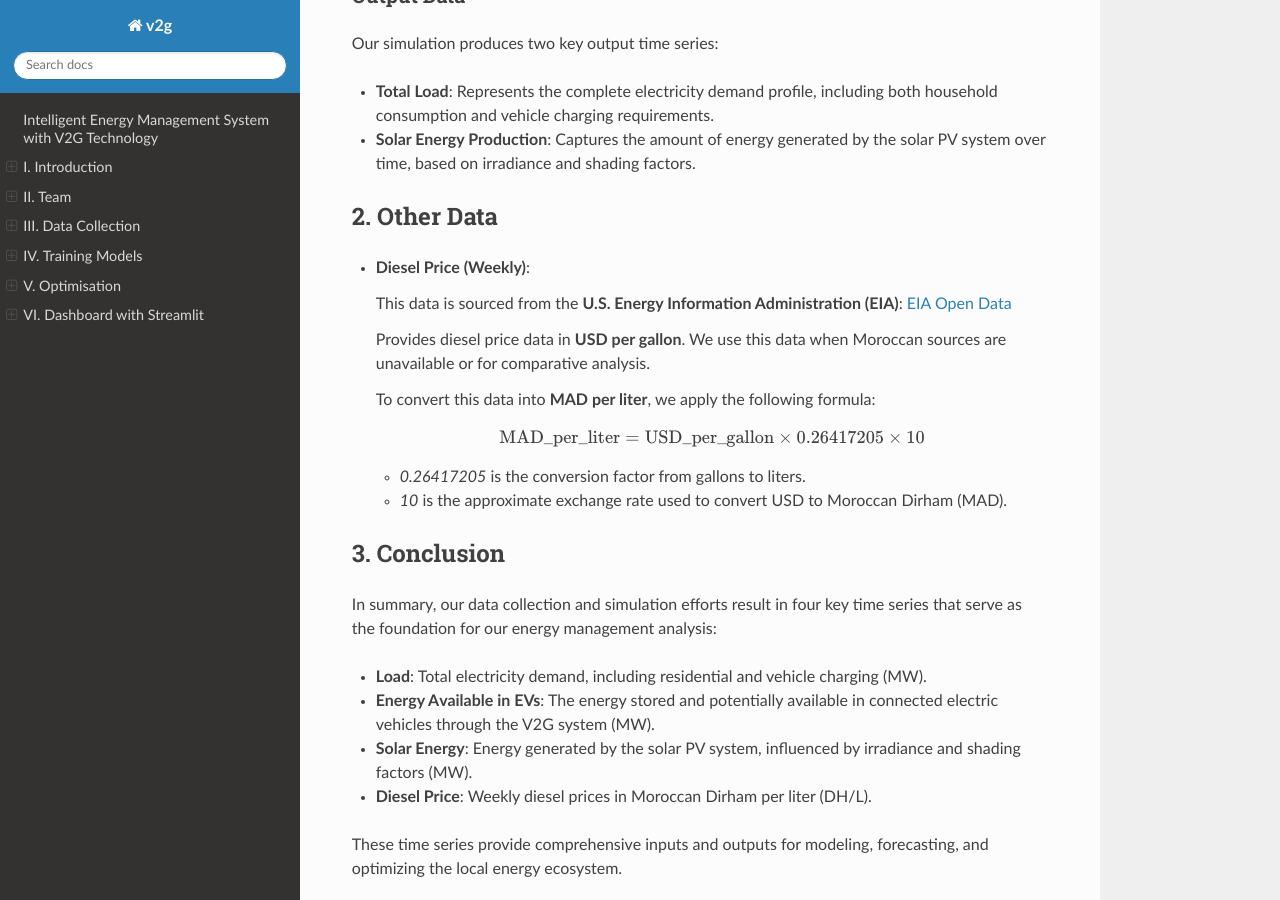
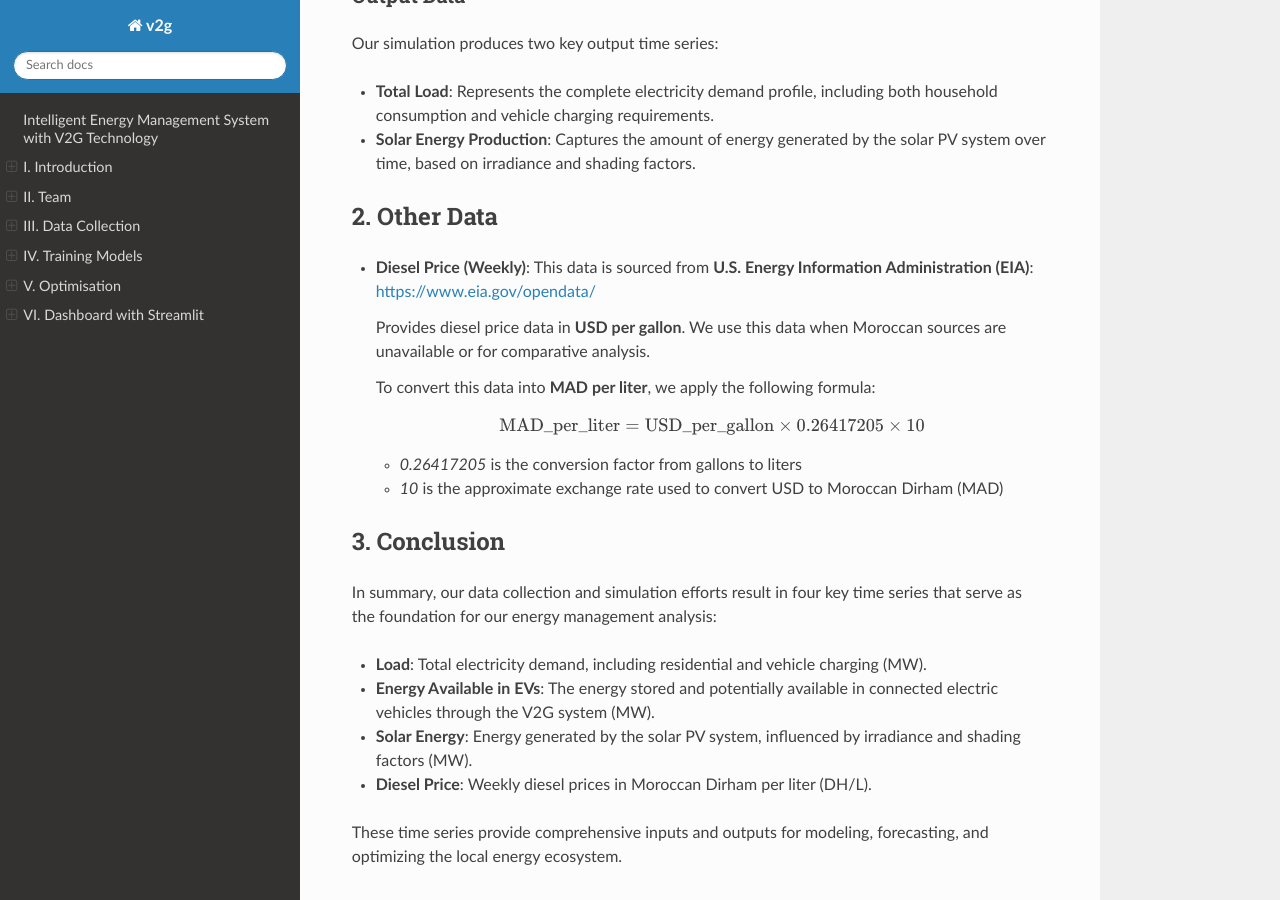
Before and after one commit to sohaibdaoudi/rtd, a Sphinx documentation site: the page built from source/index.rst, in a window 1280 px wide and 900 px high, scrolled down 3280 px. Built offline with Sphinx 7.4.7 and the Read the Docs theme 3.1.0, drawn with Linux system fonts in a browser that asks for light colours; some of the changed text lies outside the part shown.

Commit message:
Update index.rst for improved clarity and structure

```diff
--- a/source/index.rst
+++ b/source/index.rst
@@ -155,8 +155,9 @@ Our simulation produces two key output time series:
 -------------
 
 - **Diesel Price (Weekly)**:
-
-  This data is sourced from the **U.S. Energy Information Administration (EIA)**: `EIA Open Data <https://www.eia.gov/opendata/>`_
+  This data is sourced from
+  **U.S. Energy Information Administration (EIA)**:
+  `https://www.eia.gov/opendata/ <https://www.eia.gov/opendata/>`_
 
   Provides diesel price data in **USD per gallon**. We use this data when Moroccan sources are unavailable or for comparative analysis.
 
@@ -166,8 +167,8 @@ Our simulation produces two key output time series:
 
      \text{MAD_per_liter} = \text{USD_per_gallon} \times 0.26417205 \times 10
 
-  - `0.26417205` is the conversion factor from gallons to liters.
-  - `10` is the approximate exchange rate used to convert USD to Moroccan Dirham (MAD).
+  - `0.26417205` is the conversion factor from gallons to liters
+  - `10` is the approximate exchange rate used to convert USD to Moroccan Dirham (MAD)
 
 3. Conclusion
 -------------
@@ -637,8 +640,8 @@ The diesel generator's cost per MWh is calculated using the following formula.
 Where:
 
 - **specific_energy = 38 (MJ/litre)**
-- **efficiency = 0.35 (35% engine efficiency)**
-- **mj_to_kwh = 0.278 (1 MJ = 0.278 kWh)**
+- **efficiency = 0.35  (35% engine efficiency)**
+- **mj_to_kwh = 0.278  (1 MJ = 0.278 kWh)**
 
 
 .. code-block:: python
```
Also changed, not shown: other parts of source/index.rst (+4 -2 lines).
